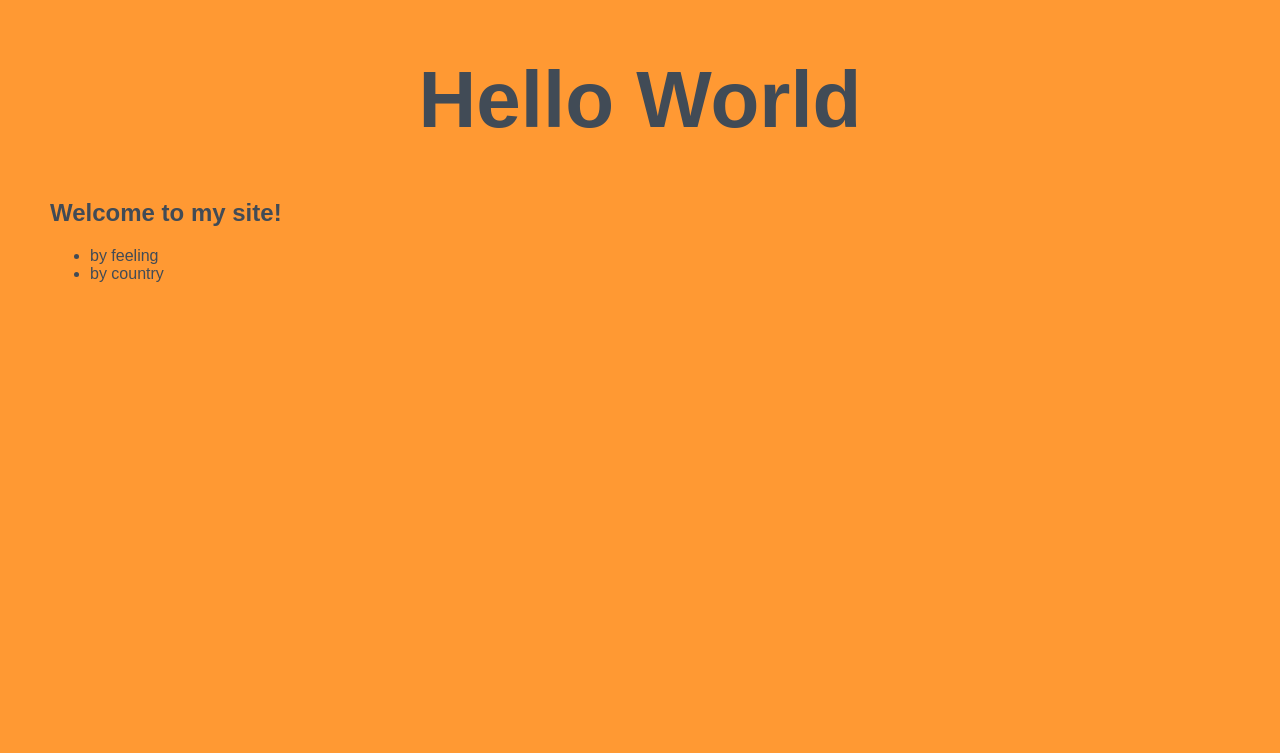
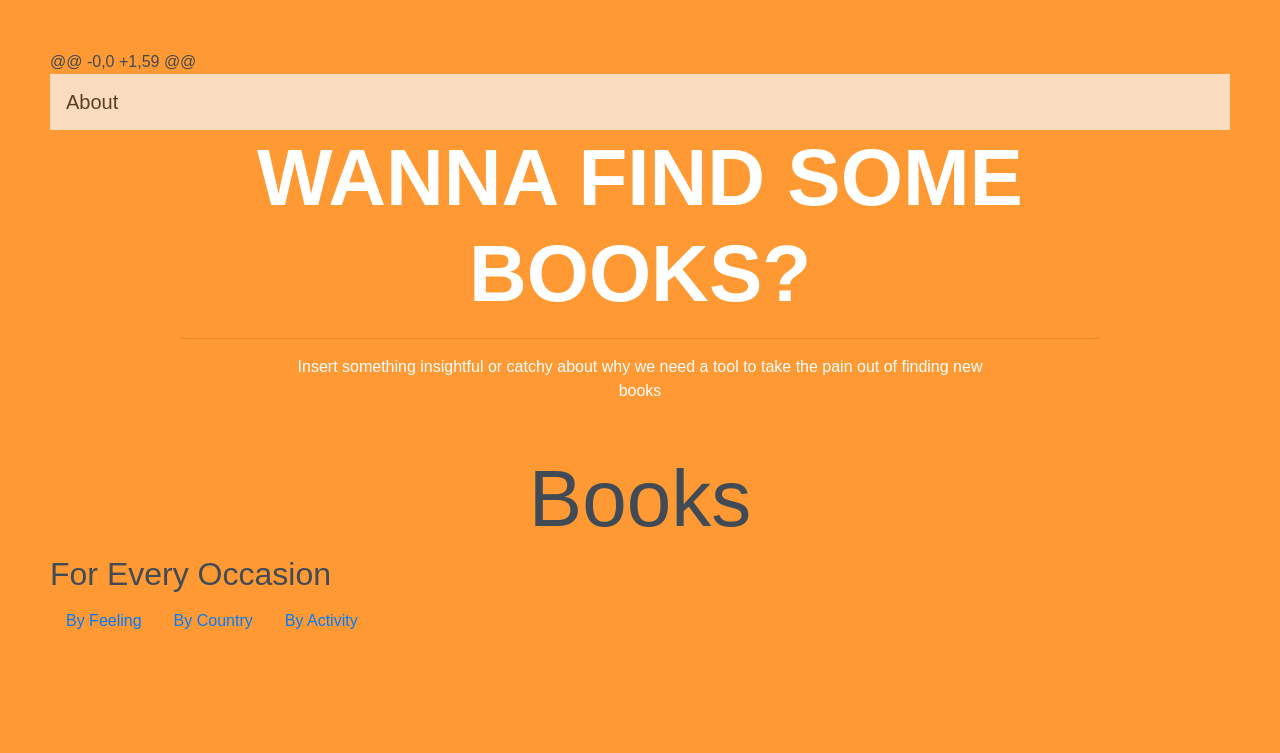
Before and after one commit to steelharriet/website-challenge, a plain HTML site: page index.html in a window 1280 px wide. Drawn offline with nearby package versions, Linux system fonts and the light colour scheme.

Commit message:
Fixing index.html

```diff
--- a/index.html
+++ b/index.html
@@ -1,17 +1,60 @@
+@@ -0,0 +1,59 @@
 <!DOCTYPE html>
-<html>
+<html lang="en">
   <head>
-    <title> Page title </title>
-    <link rel="stylesheet" type="text/css" href="CSS/style.css">
-  </head>
+    <meta charset="utf-8">
+    <meta name="viewport" content="width=device-width, initial-scale=1, shrink-to-fit=no">
+    <meta name="description" content="">
+    <meta name="author" content="">
+
+    <title>Book Recs</title>
+
+    <!-- ADD BOOTSTRAP CORE HERE!!!! -->
+    <link rel="stylesheet" href="https://stackpath.bootstrapcdn.com/bootstrap/4.3.1/css/bootstrap.min.css" integrity="sha384-ggOyR0iXCbMQv3Xipma34MD+dH/1fQ784/j6cY/iJTQUOhcWr7x9JvoRxT2MZw1T" crossorigin="anonymous">
+
+    <!-- Custom styles for this template -->
+  <link rel="stylesheet" type="text/css" href="CSS/style.css">
+</head>
+
   <body>
+
+<nav class="navbar sticky-top navbar-light bg-light navbar-light">
+  <a class="navbar-brand" href="about.html">About</a>
+</nav>
+
+<header class="masthead text-center text-white d-flex">
+   <div class="container my-auto">
+     <div class="row">
+       <div class="col-lg-10 mx-auto">
+         <h1 class="text-uppercase">
+           <strong>Wanna Find Some Books?</strong>
+         </h1>
+         <hr>
+       </div>
+       <div class="col-lg-8 mx-auto">
+          <p class="text-faded mb-5">Insert something insightful or catchy about why we need a tool to take the pain out of finding new books</p>
+        </div>
+      </div>
+    </div>
+</header>
+
+<div class=Top>
     <div>
-      <h1>Hello World</h1>
-      <h2>Welcome to my site!</h2>
-          <ul>
-            <li>by feeling</li>
-            <li>by country</li>
+      <h1>Books</h1>
+      <h2>For Every Occasion</h2>
+          <ul class="nav sticky-top">
+            <li class="nav-item">
+              <a class="nav-link" href="emotion.html">By Feeling</a>
+            </li>
+            <li class="nav-item">
+              <a class="nav-link" href="map.html">By Country</a>
+            </li>
+            <li class="nav-item">
+              <a class="nav-link" href="activity.html">By Activity</a>
+            </li>
           </ul>
-    </div>
+      </div>
+</div class=Top>
+
   </body>
 </html>
```
